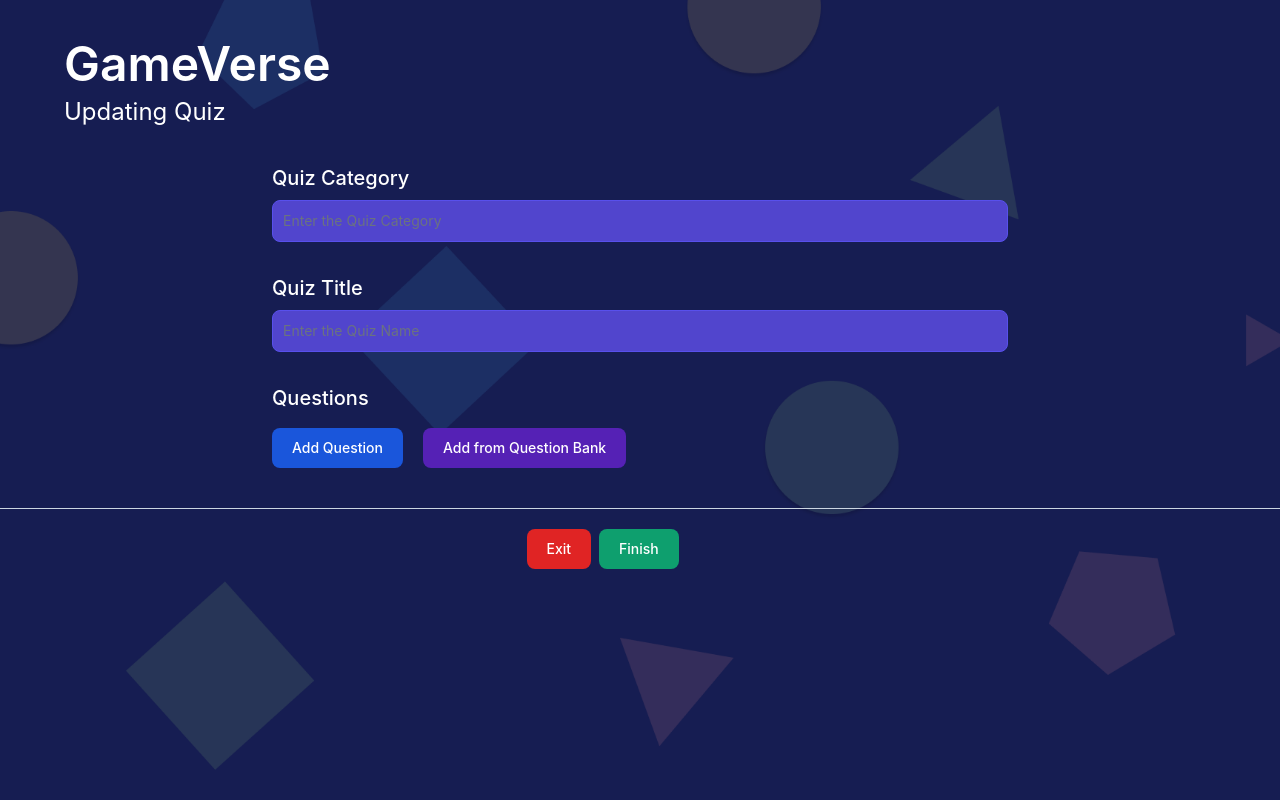
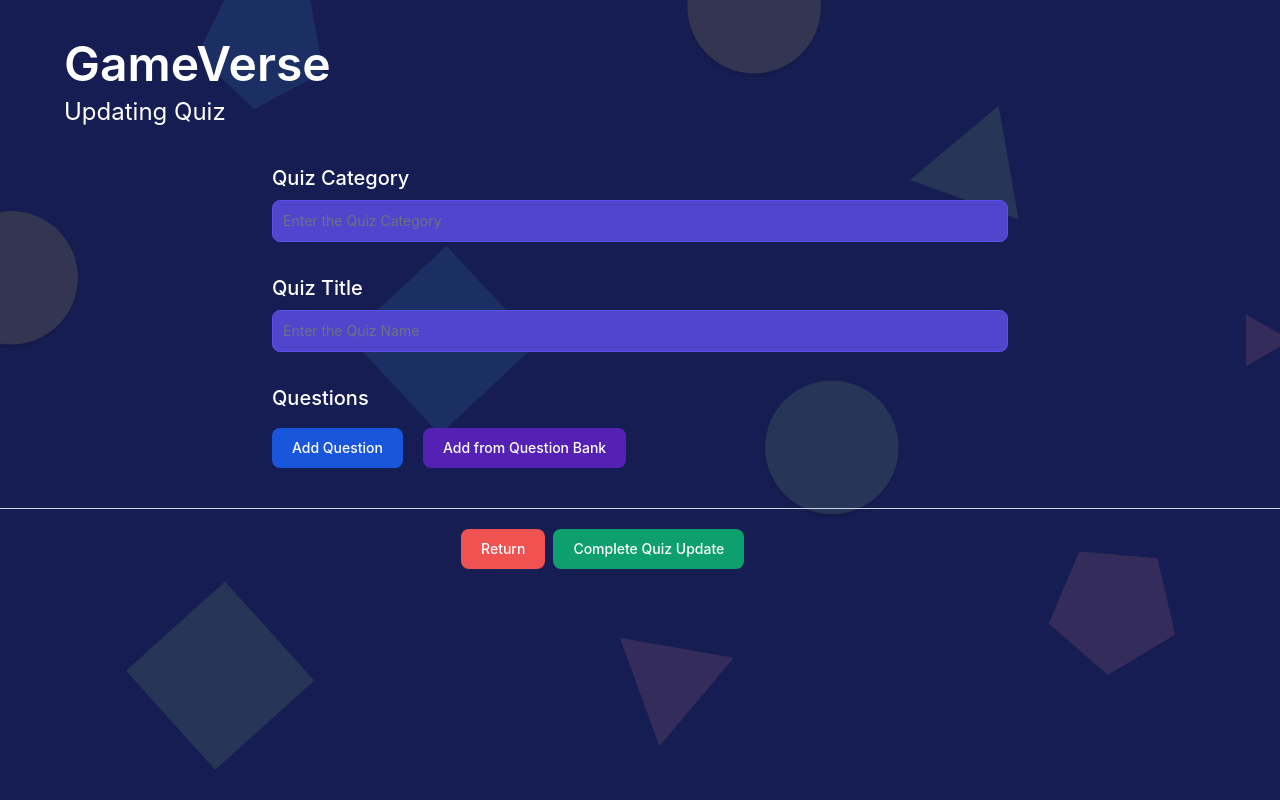
Before and after one commit to verwinkwasmu/fyp-10-gameverse, a Vue app in the folder ui/: page /UpdateQuiz in a window 1280 px wide. Built offline with nearby package versions, Linux system fonts and the light colour scheme; what vue-query would draw is missing.

Commit message:
Update UI - Button
standardise colour

```diff
--- a/ui/src/components/AllQuizzes.vue
+++ b/ui/src/components/AllQuizzes.vue
@@ -100,7 +100,7 @@ const modalOpen = (quizId) => {
 
           <router-link :to="`/ViewQuiz/${quiz.id}`" tag="button">
             <button
-              class="bg-purple-500 hover:bg-purple-700 text-white py-2 px-8 rounded font-bold h-full"
+              class="bg-amber-200 hover:bg-amber-100 text-black py-2 px-8 rounded font-bold h-full"
             >
               View Quiz
             </button>
@@ -155,5 +155,14 @@ const modalOpen = (quizId) => {
         </div>
       </div>
     </div>
+    <footer class="fixed left-10 bottom-5 flex ml-6">
+        <router-link to="/createQuiz">
+          <button
+            class="bg-red-500 hover:bg-red-700 text-white font-bold py-2 px-4 rounded"
+          >
+            Return
+          </button>
+        </router-link>
+      </footer>
   </div>
 </template>
--- a/ui/src/components/CreateQuiz.vue
+++ b/ui/src/components/CreateQuiz.vue
@@ -51,5 +51,14 @@ const joinRoomId = () => {
       </div>
 
     </div>
+    <footer class="fixed left-10 bottom-5 flex ml-6">
+        <router-link to="/">
+          <button
+            class="bg-red-500 hover:bg-red-700 text-white font-bold py-2 px-4 rounded"
+          >
+            Return
+          </button>
+        </router-link>
+      </footer>
   </div>
 </template>
--- a/ui/src/components/JoinGame.vue
+++ b/ui/src/components/JoinGame.vue
@@ -111,5 +111,14 @@ const joinTeamRoomId = () => {
 
       </div>
     </div>
+    <footer class="fixed left-10 bottom-5 flex ml-6">
+        <router-link to="/">
+          <button
+            class="bg-red-500 hover:bg-red-700 text-white font-bold py-2 px-4 rounded"
+          >
+            Return
+          </button>
+        </router-link>
+      </footer>
   </div>
 </template>
--- a/ui/src/components/MyQuizzes.vue
+++ b/ui/src/components/MyQuizzes.vue
@@ -150,7 +150,7 @@ const modalOpen = (quizId) => {
             {{ quiz.questions.length }} Questions
           </div>
           <button
-            class="bg-purple-500 hover:bg-purple-700 text-white py-2 px-8 rounded font-bold"
+            class="bg-amber-200 hover:bg-amber-100 text-black py-2 px-8 rounded font-bold"
             @click="moveToUpdateQuiz(quiz)"
           >
             Edit Game
@@ -263,6 +263,16 @@ const modalOpen = (quizId) => {
       <div class="ml-3 text-sm font-normal">
         Error Occurred: {{ deleteError }}
       </div>
+
     </div>
+    <footer class="fixed left-10 bottom-5 flex ml-6">
+        <router-link to="/">
+          <button
+            class="bg-red-500 hover:bg-red-700 text-white font-bold py-2 px-4 rounded"
+          >
+            Return
+          </button>
+        </router-link>
+      </footer>
   </div>
 </template>
--- a/ui/src/components/QuizCreation.vue
+++ b/ui/src/components/QuizCreation.vue
@@ -268,14 +268,14 @@ const store = useQuizCreationStore()
               v-if="store.createdQuiz.questions.length < 15"
               type="button"
               @click="store.addQuestion()"
-              class="text-white bg-blue-700 hover:bg-blue-800 font-medium rounded-lg text-sm px-5 py-2.5 mr-5 mb-2"
+              class="text-white bg-blue-700 hover:bg-blue-600 font-medium rounded-lg text-sm px-5 py-2.5 mr-5 mb-2"
             >
               Add Question
             </button>
             <router-link to="/AllQuizQuestionBank" tag="button">
               <button
                 type="button"
-                class="text-white bg-purple-800 hover:bg-purple-900 font-medium rounded-lg text-sm px-5 py-2.5 mr-2 mb-2"
+                class="text-white bg-blue-800 hover:bg-blue-900 font-medium rounded-lg text-sm px-5 py-2.5 mr-2 mb-2"
               >
                 Add from Question Bank
               </button>
@@ -289,18 +289,18 @@ const store = useQuizCreationStore()
           class="flex grid grid-cols-1 gap-8 justify-items-center m-5 w-11/12"
         >
           <div>
-            <router-link to="/MyQuizzes">
+            <router-link to="/createquiz">
               <button
                 type="button"
-                class="text-white bg-red-600 hover:bg-red-800 font-medium rounded-lg text-sm px-5 py-2.5 mr-2 mb-2"
+                class="text-white bg-red-500 hover:bg-red-700 font-medium rounded-lg text-sm px-5 py-2.5 mr-2 mb-2"
               >
-                Exit
+                Return
               </button>
             </router-link>
             <input
               type="submit"
               class="text-white bg-green-500 hover:bg-green-700 font-medium rounded-lg text-sm px-5 py-2.5 mr-2 mb-2"
-              value="Finish"
+              value="Complete Quiz Creation"
             />
           </div>
         </div>
--- a/ui/src/components/QuizCreationSummary.vue
+++ b/ui/src/components/QuizCreationSummary.vue
@@ -154,9 +154,9 @@ const {
           <router-link to="/QuizCreation">
             <button
               type="button"
-              class="text-white bg-red-600 hover:bg-red-800 font-medium rounded-lg text-sm px-5 py-2.5 mr-5"
+              class="text-white bg-red-500 hover:bg-red-700 font-medium rounded-lg text-sm px-5 py-2.5 mr-5"
             >
-              Back
+              Return
             </button>
           </router-link>
 
--- a/ui/src/components/UpdateQuiz.vue
+++ b/ui/src/components/UpdateQuiz.vue
@@ -280,15 +280,15 @@ const store = useQuizUpdateStore()
           <router-link to="/MyQuizzes">
             <button
               type="button"
-              class="text-white bg-red-600 hover:bg-red-800 font-medium rounded-lg text-sm px-5 py-2.5 mr-2 mb-2"
+              class="text-white bg-red-500 hover:bg-red-700 font-medium rounded-lg text-sm px-5 py-2.5 mr-2 mb-2"
             >
-              Exit
+              Return
             </button>
           </router-link>
           <input
             type="submit"
             class="text-white bg-green-500 hover:bg-green-700 font-medium rounded-lg text-sm px-5 py-2.5 mr-2 mb-2"
-            value="Finish"
+            value="Complete Quiz Update"
           />
         </div>
       </div>
--- a/ui/src/components/UpdateQuizSummary.vue
+++ b/ui/src/components/UpdateQuizSummary.vue
@@ -149,7 +149,7 @@ const {
           <router-link to="/UpdateQuiz">
             <button
               type="button"
-              class="text-white bg-red-600 hover:bg-red-800 font-medium rounded-lg text-sm px-5 py-2.5 mr-5"
+              class="text-white bg-red-500 hover:bg-red-700 font-medium rounded-lg text-sm px-5 py-2.5 mr-5"
             >
               Back
             </button>
--- a/ui/src/components/ViewQuiz.vue
+++ b/ui/src/components/ViewQuiz.vue
@@ -142,7 +142,7 @@ const getData = async () => {
         <div class="flex justify-center pt-10">
           <div class="pr-4 pt-2">
             <router-link
-              class="bg-purple-500 hover:bg-purple-700 text-white hover:text-black font-bold py-2 px-4 rounded"
+              class="bg-red-500 hover:bg-red-700 text-white hover:text-white font-bold py-2 px-4 rounded"
               :to="{path: '/AllQuizzes'}"
               >Back to Quizzes</router-link
             >
```
